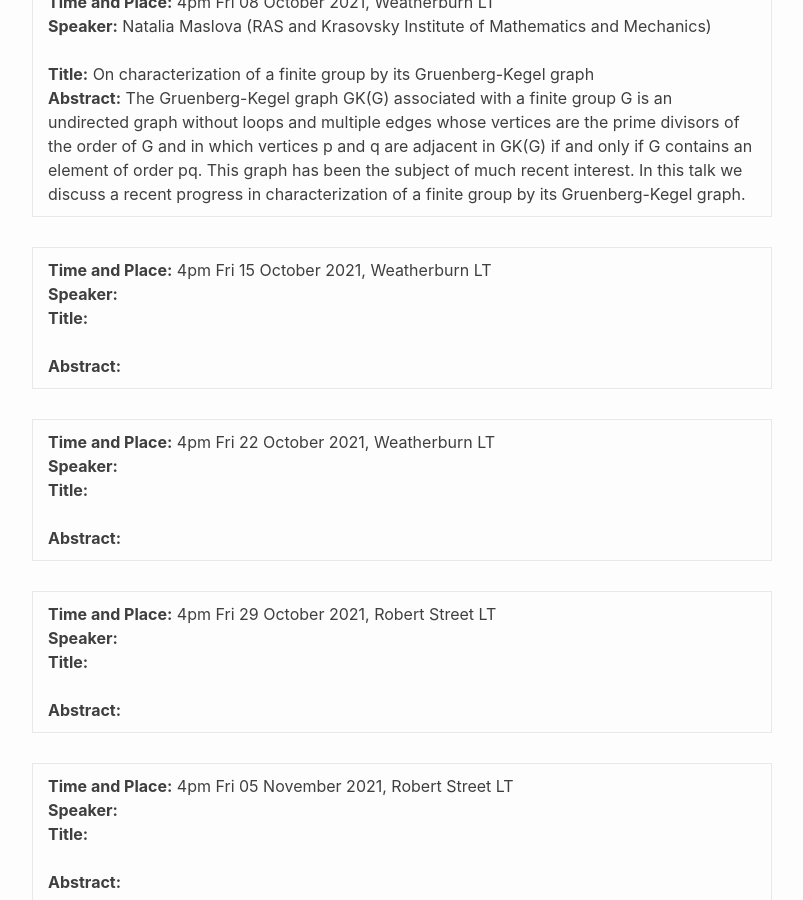
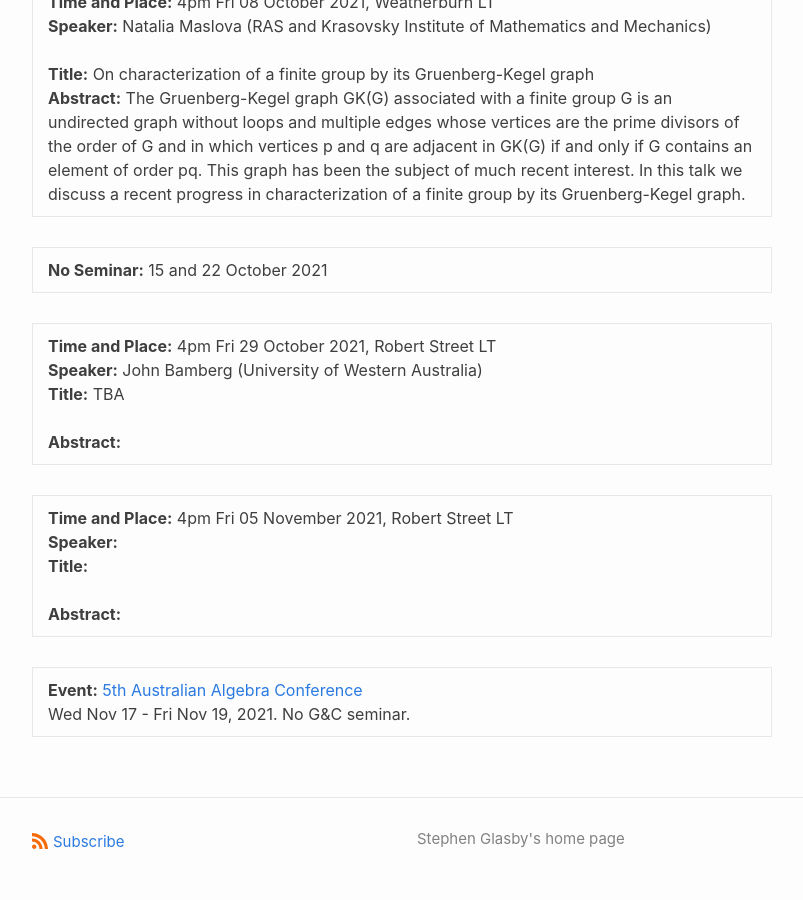
Before and after one commit to StephenGlasby/StephenGlasby.github.io, a Jekyll site: the page built from GandCSeminars.md, in a window 1280 px wide and 900 px high, scrolled down 5302 px. Shown: the whole window, without its empty margins (238-1041 px from the left). Built offline with Jekyll 4.4.1, drawn with Linux system fonts in a browser that asks for light colours.

Commit message:
Natalia's talk

```diff
--- a/GandCSeminars.md
+++ b/GandCSeminars.md
@@ -39,13 +39,10 @@ The Groups and Combinatorics Seminar occurs regularly on Friday afternoons at 16
 
 |**Time and Place:** 4pm Fri 08 October 2021, Weatherburn LT<br>                 **Speaker:** Natalia Maslova (RAS and Krasovsky Institute of Mathematics and Mechanics)<br><br>                 **Title:** On characterization of a finite group by its Gruenberg-Kegel graph <br>                    **Abstract:** The Gruenberg-Kegel graph GK(G) associated with a finite group G is an undirected graph without loops and multiple edges whose vertices are the prime divisors of the order of G and in which vertices p and q are adjacent in GK(G) if and only if G contains an element of order pq. This graph has been the subject of much recent interest. In this talk we discuss a recent progress in characterization of a finite group by its Gruenberg-Kegel graph. |
 
-|**Time and Place:** 4pm Fri 15 October 2021, Weatherburn LT<br>                 **Speaker:** <br>                 **Title:**  <br><br>                    **Abstract:**  |
+|**No Seminar:** 15 and 22 October 2021<br> |
 
 
-|**Time and Place:** 4pm Fri 22 October 2021, Weatherburn LT<br>                 **Speaker:** <br>                 **Title:**  <br><br>                    **Abstract:**  |
-
-
-|**Time and Place:** 4pm Fri 29 October 2021, Robert Street LT<br>                 **Speaker:** <br>                 **Title:**  <br><br>                    **Abstract:**  |
+|**Time and Place:** 4pm Fri 29 October 2021, Robert Street LT<br>                 **Speaker:** John Bamberg (University of Western Australia)<br>                 **Title:**  TBA <br><br>                    **Abstract:**  |
 
 
 |**Time and Place:** 4pm Fri 05 November 2021, Robert Street LT<br>                 **Speaker:** <br>                 **Title:**  <br><br>                    **Abstract:**  |
```
